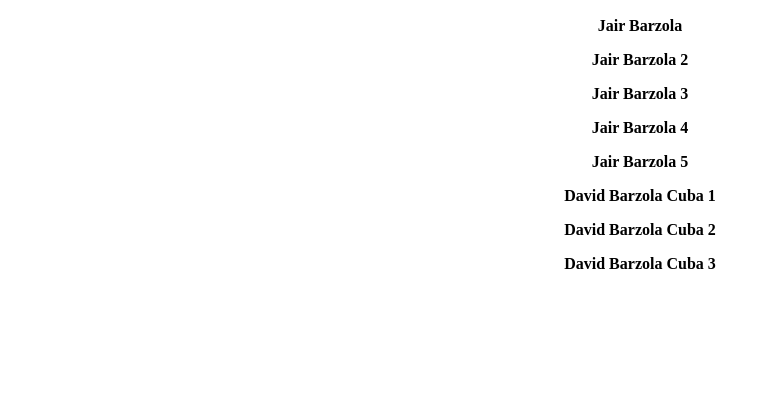
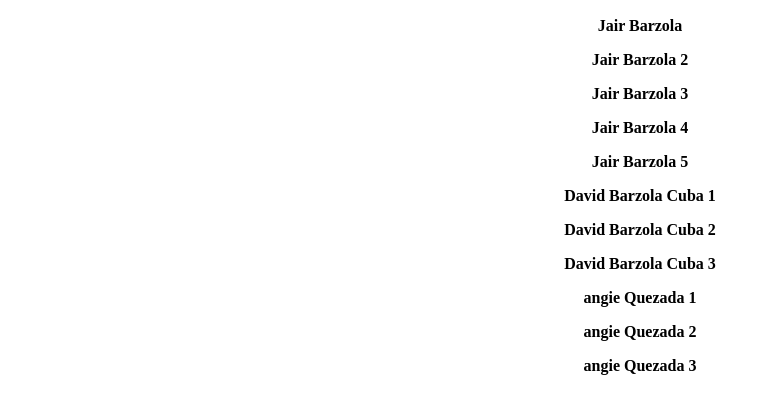
Before and after one commit to jairbc16/PruebaGitHub, a plain HTML site: page index.html in a window 1280 px wide. Shown: the part 96-510 px from the top of the page, without its empty margins (0-771 px from the left). Drawn offline with Linux system fonts and the light colour scheme.

Commit message:
Agregamos nombre angie en la new rama

```diff
--- a/index.html
+++ b/index.html
@@ -13,6 +13,9 @@
 <p align="center"><strong>David Barzola Cuba 1</strong></p>
 <p align="center"><strong>David Barzola Cuba 2</strong></p>
 <p align="center"><strong>David Barzola Cuba 3</strong></p>
+<p align="center"><strong>angie Quezada 1</strong></p>
+<p align="center"><strong>angie Quezada 2</strong></p>
+<p align="center"><strong>angie Quezada 3</strong></p>
 
 </body>
 </html>
```
